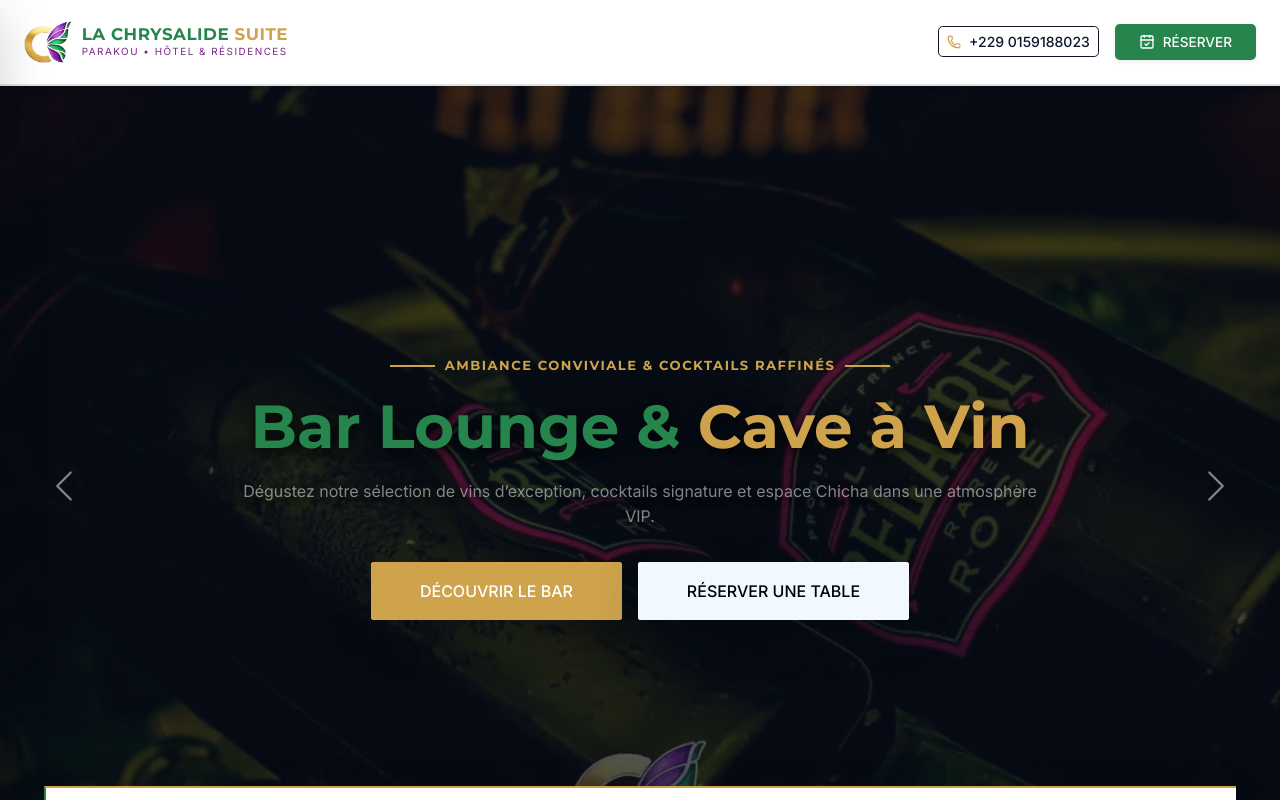
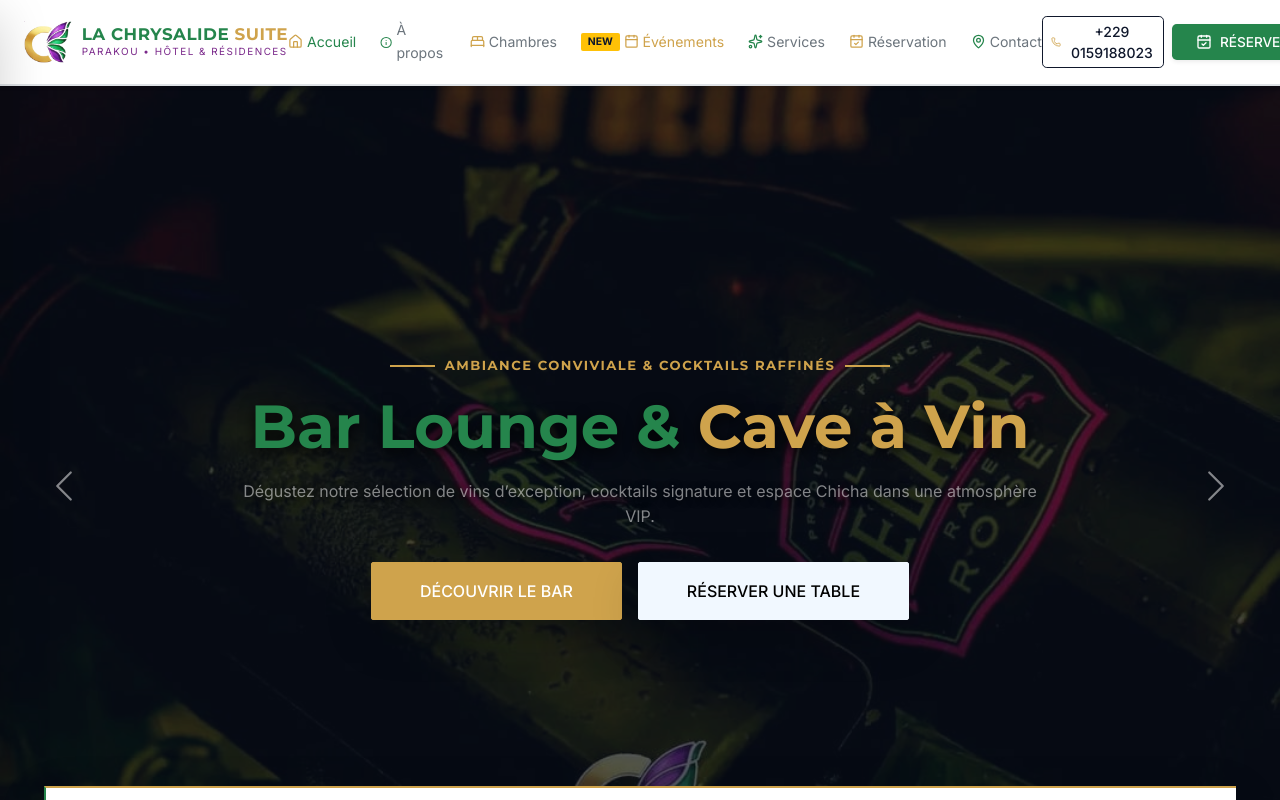
Before and after one commit to missimahu05/Chrysalide-front, a React (Vite) app: page / in a window 1280 px wide. Shown: the top 800 px of the page. Built offline with nearby package versions, Linux system fonts and the light colour scheme; no server answers.

Commit message:
Menu hamburger classique mobile uniquement et suppression totale de l'Espace Admin du site vitrine

```diff
--- a/src/components/Footer.jsx
+++ b/src/components/Footer.jsx
@@ -44,11 +44,7 @@ export default function Footer({ onOpenBooking }) {
               <li className="mb-2"><a href="#rooms" className="text-white-50 text-decoration-none hover-gold transition-all"><i className="fa fa-chevron-right me-2 text-chrysalide-gold small"></i>Nos Chambres & Tarifs</a></li>
               <li className="mb-2"><a href="#events" className="text-white-50 text-decoration-none hover-gold transition-all"><i className="fa fa-chevron-right me-2 text-chrysalide-gold small"></i>Événements & Privatisation</a></li>
               <li className="mb-2"><a href="#services" className="text-white-50 text-decoration-none hover-gold transition-all"><i className="fa fa-chevron-right me-2 text-chrysalide-gold small"></i>Services & Bar Lounge</a></li>
-              <li className="mb-2">
-                <a href={import.meta.env.VITE_ADMIN_DASHBOARD_URL || "https://admin-chrysalide.vercel.app"} target="_blank" rel="noreferrer" className="text-warning font-weight-bold text-decoration-none hover-gold transition-all">
-                  <i className="fa fa-user-shield me-2 text-chrysalide-gold small"></i>Espace Admin
-                </a>
-              </li>
+              <li className="mb-2"><a href="#contact-location" className="text-white-50 text-decoration-none hover-gold transition-all"><i className="fa fa-chevron-right me-2 text-chrysalide-gold small"></i>Contact & Localisation</a></li>
             </ul>
           </div>
 
--- a/src/components/Navbar.jsx
+++ b/src/components/Navbar.jsx
@@ -1,15 +1,13 @@
 import React, { useState } from 'react';
 import {
   Menu, X, Home, Info, BedDouble, Calendar, Sparkles,
-  HelpCircle, MapPin, Phone, MessageCircle, CalendarCheck, ChevronDown, ChevronUp, ShieldCheck, Users, PlayCircle
+  MapPin, Phone, CalendarCheck, ChevronDown, ChevronUp
 } from 'lucide-react';
 
 export default function Navbar({ onOpenBooking }) {
   const [isOpen, setIsOpen] = useState(false);
   const [aboutOpen, setAboutOpen] = useState(false);
   const [activeItem, setActiveItem] = useState('hero');
-
-  const adminDashboardUrl = import.meta.env.VITE_ADMIN_DASHBOARD_URL || 'https://admin-chrysalide.vercel.app';
 
   const toggleDrawer = () => {
     setIsOpen(!isOpen);
@@ -26,23 +24,11 @@ export default function Navbar({ onOpenBooking }) {
 
   return (
     <>
-      {/* Top Header Bar with Light Luxury Palette */}
+      {/* Top Header Bar with Standard Responsive Layout */}
       <header className="container-fluid px-3 px-lg-4 sticky-top shadow-sm border-bottom border-2" style={{ backgroundColor: '#FFFFFF', borderColor: '#CFA34C', zIndex: 1050 }}>
         <div className="d-flex align-items-center justify-content-between py-2 py-md-3">
 
-          {/* Left: Mobile Toggle + Brand Logo */}
-          <div className="d-flex align-items-center">
-            <button
-              type="button"
-              className="btn me-3 d-flex d-lg-none align-items-center justify-content-center shadow-sm rounded-3 border-0"
-              onClick={toggleDrawer}
-              aria-label="Menu de navigation mobile"
-              style={{ width: '42px', height: '42px', backgroundColor: '#25854C', color: '#FFFFFF' }}
-            >
-              <Menu size={22} />
-            </button>
-
-            {/* Brand Logo */}
+          {/* Left: Brand Logo */}
           <a href="#hero" className="navbar-brand d-flex align-items-center m-0 text-decoration-none">
             <img
               src="/newfav.png"
@@ -58,21 +44,56 @@ export default function Navbar({ onOpenBooking }) {
               </small>
             </div>
           </a>
-          </div>
 
-          {/* Navigation Menu links removed on desktop; Hamburger menu used strictly on tablet & smartphone (d-lg-none) */}
+          {/* Center: Desktop Horizontal Navigation Menu (Visible ONLY on Desktop >= 992px) */}
+          <nav className="d-none d-lg-flex align-items-center gap-3 gap-xl-4 font-weight-bold" style={{ fontSize: '0.88rem' }}>
+            <a href="#hero" onClick={() => handleNavClick('hero')} className={`text-decoration-none transition-all d-flex align-items-center ${activeItem === 'hero' ? 'text-chrysalide-green' : 'text-dark hover-gold'}`}>
+              <Home size={15} className="me-1 text-chrysalide-gold" />Accueil
+            </a>
+            <a href="#about" onClick={() => handleNavClick('about')} className={`text-decoration-none transition-all d-flex align-items-center ${activeItem === 'about' ? 'text-chrysalide-green' : 'text-secondary hover-gold'}`}>
+              <Info size={15} className="me-1 text-chrysalide-green" />À propos
+            </a>
+            <a href="#rooms" onClick={() => handleNavClick('rooms')} className={`text-decoration-none transition-all d-flex align-items-center ${activeItem === 'rooms' ? 'text-chrysalide-green' : 'text-secondary hover-gold'}`}>
+              <BedDouble size={15} className="me-1 text-chrysalide-gold" />Chambres
+            </a>
+            <a href="#events" onClick={() => handleNavClick('events')} className={`text-decoration-none transition-all d-flex align-items-center ${activeItem === 'events' ? 'text-chrysalide-green' : 'text-chrysalide-gold hover-gold'}`}>
+              <span className="badge bg-warning text-dark me-1" style={{ fontSize: '0.65rem' }}>NEW</span>
+              <Calendar size={15} className="me-1" />Événements
+            </a>
+            <a href="#services" onClick={() => handleNavClick('services')} className={`text-decoration-none transition-all d-flex align-items-center ${activeItem === 'services' ? 'text-chrysalide-green' : 'text-secondary hover-gold'}`}>
+              <Sparkles size={15} className="me-1 text-chrysalide-green" />Services
+            </a>
+            <a href="#process" onClick={() => handleNavClick('process')} className={`text-decoration-none transition-all d-flex align-items-center ${activeItem === 'process' ? 'text-chrysalide-green' : 'text-secondary hover-gold'}`}>
+              <CalendarCheck size={15} className="me-1 text-chrysalide-gold" />Réservation
+            </a>
+            <a href="#contact-location" onClick={() => handleNavClick('contact-location')} className={`text-decoration-none transition-all d-flex align-items-center ${activeItem === 'contact-location' ? 'text-chrysalide-green' : 'text-secondary hover-gold'}`}>
+              <MapPin size={15} className="me-1 text-chrysalide-green" />Contact
+            </a>
+          </nav>
 
-          {/* Right: Phone & Booking */}
-          <div className="d-flex align-items-center">
-            <a href="tel:+2290159188023" className="btn btn-sm btn-outline-dark me-2 me-md-3 d-none d-md-inline-flex align-items-center font-weight-bold rounded-3">
+          {/* Right: Phone, Booking CTA & Hamburger Menu Toggle (Visible ONLY on Mobile & Tablet < 992px) */}
+          <div className="d-flex align-items-center gap-2">
+            <a href="tel:+2290159188023" className="btn btn-sm btn-outline-dark d-none d-md-inline-flex align-items-center font-weight-bold rounded-3">
               <Phone size={14} className="me-2 text-chrysalide-gold" />+229 0159188023
             </a>
+
             <button
               className="btn py-2 px-3 px-md-4 text-uppercase font-weight-bold shadow-sm rounded-3 d-inline-flex align-items-center text-white border-0"
               onClick={onOpenBooking}
               style={{ backgroundColor: '#25854C', fontSize: '0.85rem' }}
             >
               <CalendarCheck size={16} className="me-2" />Réserver
+            </button>
+
+            {/* Standard Mobile/Tablet Hamburger Toggle Button */}
+            <button
+              type="button"
+              className="btn ms-1 ms-md-2 d-flex d-lg-none align-items-center justify-content-center shadow-sm rounded-3 border-0"
+              onClick={toggleDrawer}
+              aria-label="Menu de navigation mobile"
+              style={{ width: '42px', height: '42px', backgroundColor: '#25854C', color: '#FFFFFF' }}
+            >
+              <Menu size={24} />
             </button>
           </div>
 
@@ -88,7 +109,7 @@ export default function Navbar({ onOpenBooking }) {
         ></div>
       )}
 
-      {/* Mobile Side-Drawer Menu matching BUSOLA style screenshot */}
+      {/* Mobile Side-Drawer Menu (Smartphone & Tablette) */}
       <aside
         className="position-fixed top-0 start-0 h-100 bg-white shadow-lg d-flex flex-column"
         style={{
@@ -102,7 +123,7 @@ export default function Navbar({ onOpenBooking }) {
         {/* Drawer Header (Green Header Bar with Close Button) */}
         <div className="p-3 px-4 d-flex align-items-center justify-content-between text-white" style={{ backgroundColor: '#25854C' }}>
           <div className="d-flex align-items-center">
-            <img src="/newfav.png" alt="Logo" style={{ height: '36px', marginRight: '10px', filter: 'brightness(0) invert(1)' }} />
+            <img src="/newfav.png" alt="Logo" style={{ height: '36px', width: 'auto', marginRight: '10px', borderRadius: '6px' }} />
             <h6 className="m-0 text-uppercase font-weight-bold text-white" style={{ fontSize: '1rem', letterSpacing: '0.5px' }}>
               LA CHRYSALIDE SUITE
             </h6>
@@ -119,7 +140,7 @@ export default function Navbar({ onOpenBooking }) {
           </button>
         </div>
 
-        {/* Drawer Navigation List matching BUSOLA layout */}
+        {/* Drawer Navigation List */}
         <div className="flex-grow-1 overflow-y-auto p-0">
           <ul className="list-group list-group-flush w-100 m-0 p-0 border-0">
 
@@ -235,24 +256,10 @@ export default function Navbar({ onOpenBooking }) {
               </button>
             </li>
 
-            {/* Dashboard Admin */}
-            <li className="list-group-item p-0 border-bottom">
-              <a
-                href={adminDashboardUrl}
-                target="_blank"
-                rel="noreferrer"
-                className="w-100 text-start py-3 px-4 btn rounded-0 border-0 font-weight-bold text-chrysalide-gold d-flex align-items-center justify-content-between text-decoration-none"
-                style={{ fontSize: '0.98rem' }}
-              >
-                <span>Dashboard Admin</span>
-                <ShieldCheck size={18} />
-              </a>
-            </li>
-
           </ul>
         </div>
 
-        {/* Drawer Bottom CTA Button matching BUSOLA bottom button */}
+        {/* Drawer Bottom CTA Button */}
         <div className="p-4 bg-white border-top">
           <button
             className="btn text-white font-weight-bold text-uppercase w-100 py-3 px-4 shadow-sm rounded-pill d-flex align-items-center justify-content-center position-relative"
```
Lines whose indentation alone changed are shown as unchanged.
